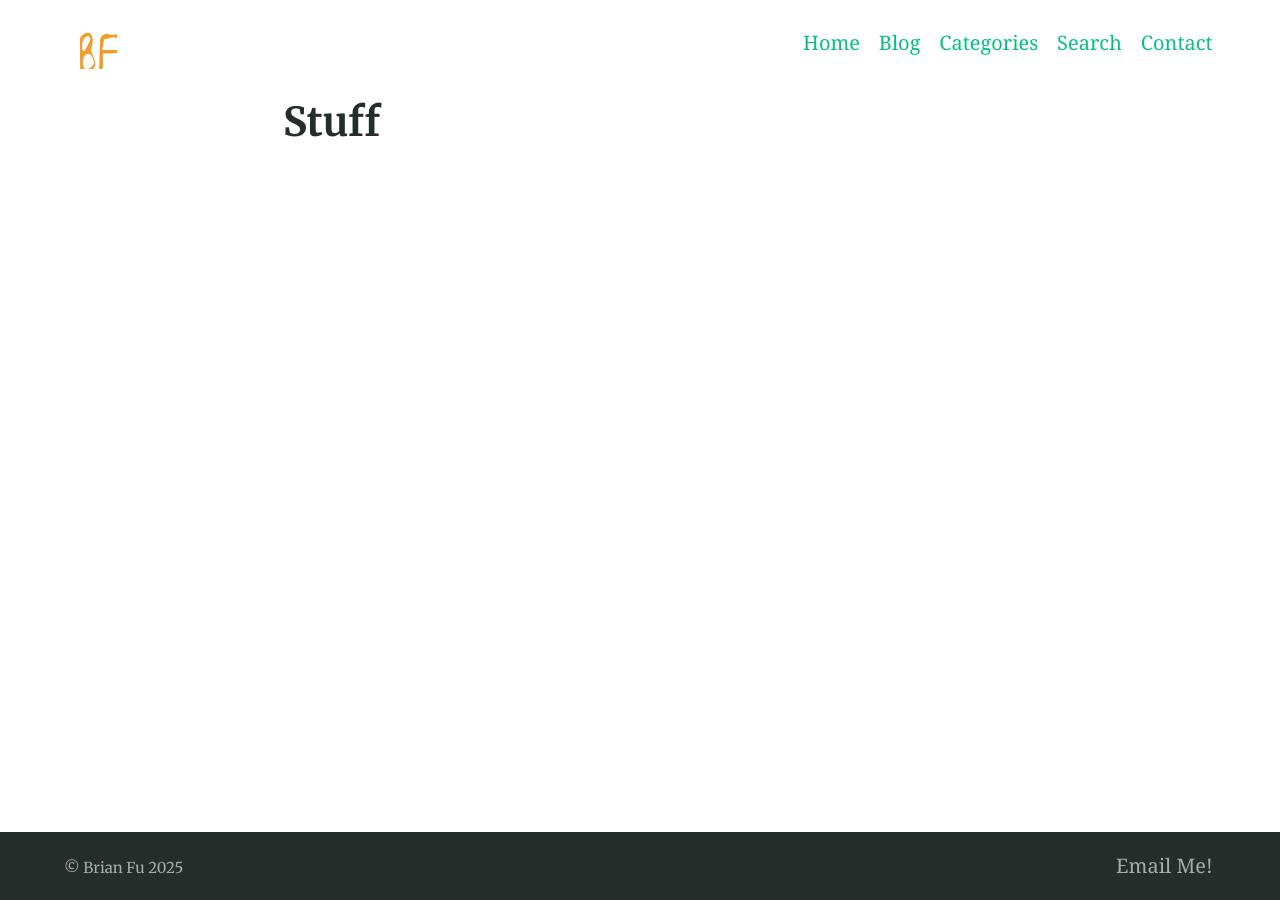
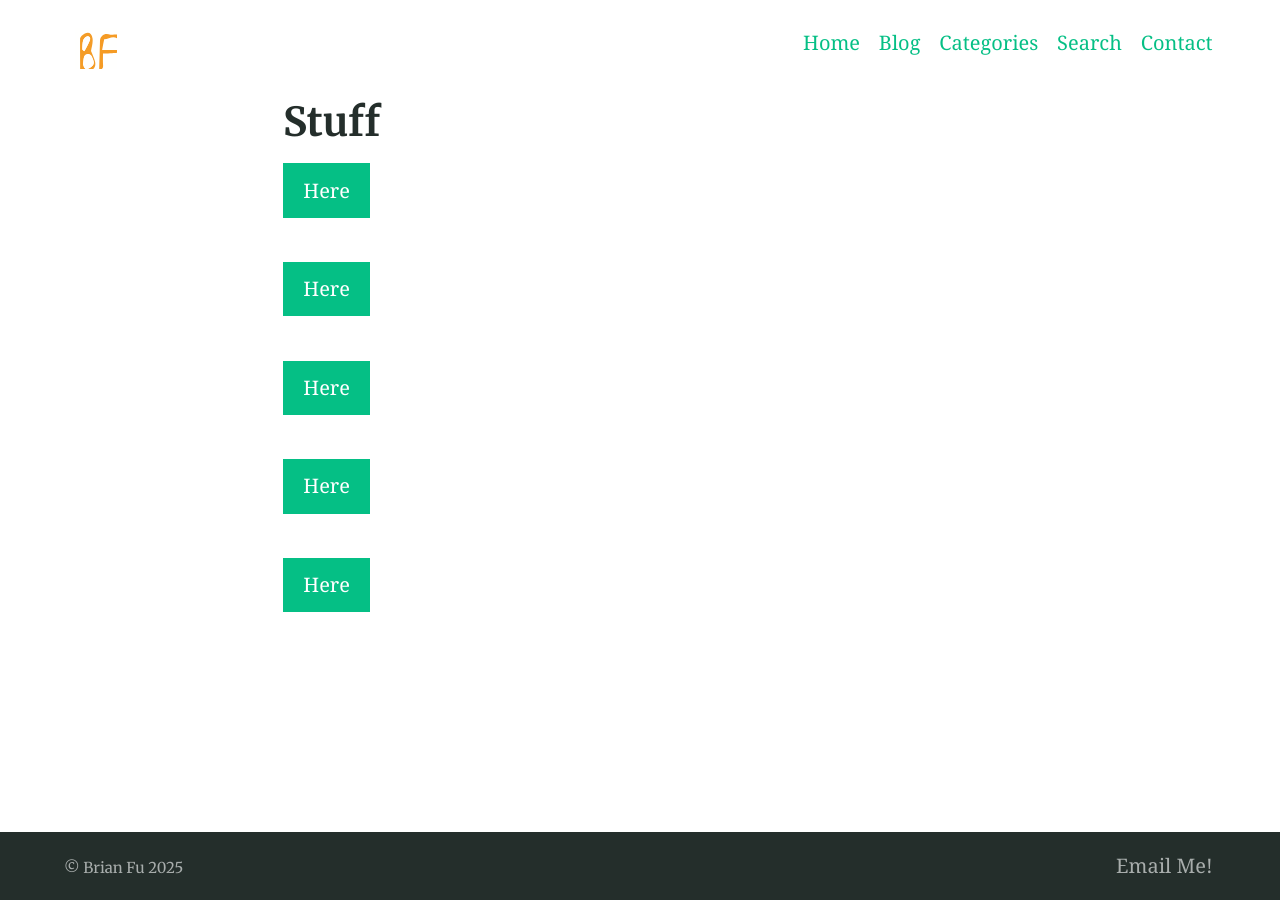
Before and after one commit to brianfu5/brianfu5.github.io, a Jekyll site: the page built from secret.md, in a window 1280 px wide. Built offline with Jekyll 4.4.1, drawn with Linux system fonts in a browser that asks for light colours.

Commit message:
added docs to print for data privacy midterm

```diff
--- a/secret.md
+++ b/secret.md
@@ -3,6 +3,9 @@ title: Stuff
 excerpt: ""
 ---
 
-<!---
-{% include button.html text="Here" link="https://brianfu.net/assets/docs/frc.pdf" %}
--->
+
+{% include button.html text="Here" link="https://brianfu.net/assets/docs/1.pdf" %}
+{% include button.html text="Here" link="https://brianfu.net/assets/docs/2.pdf" %}
+{% include button.html text="Here" link="https://brianfu.net/assets/docs/3.pdf" %}
+{% include button.html text="Here" link="https://brianfu.net/assets/docs/4.pdf" %}
+{% include button.html text="Here" link="https://brianfu.net/assets/docs/5.pdf" %}
```
Also changed, not shown: 5 other files.
